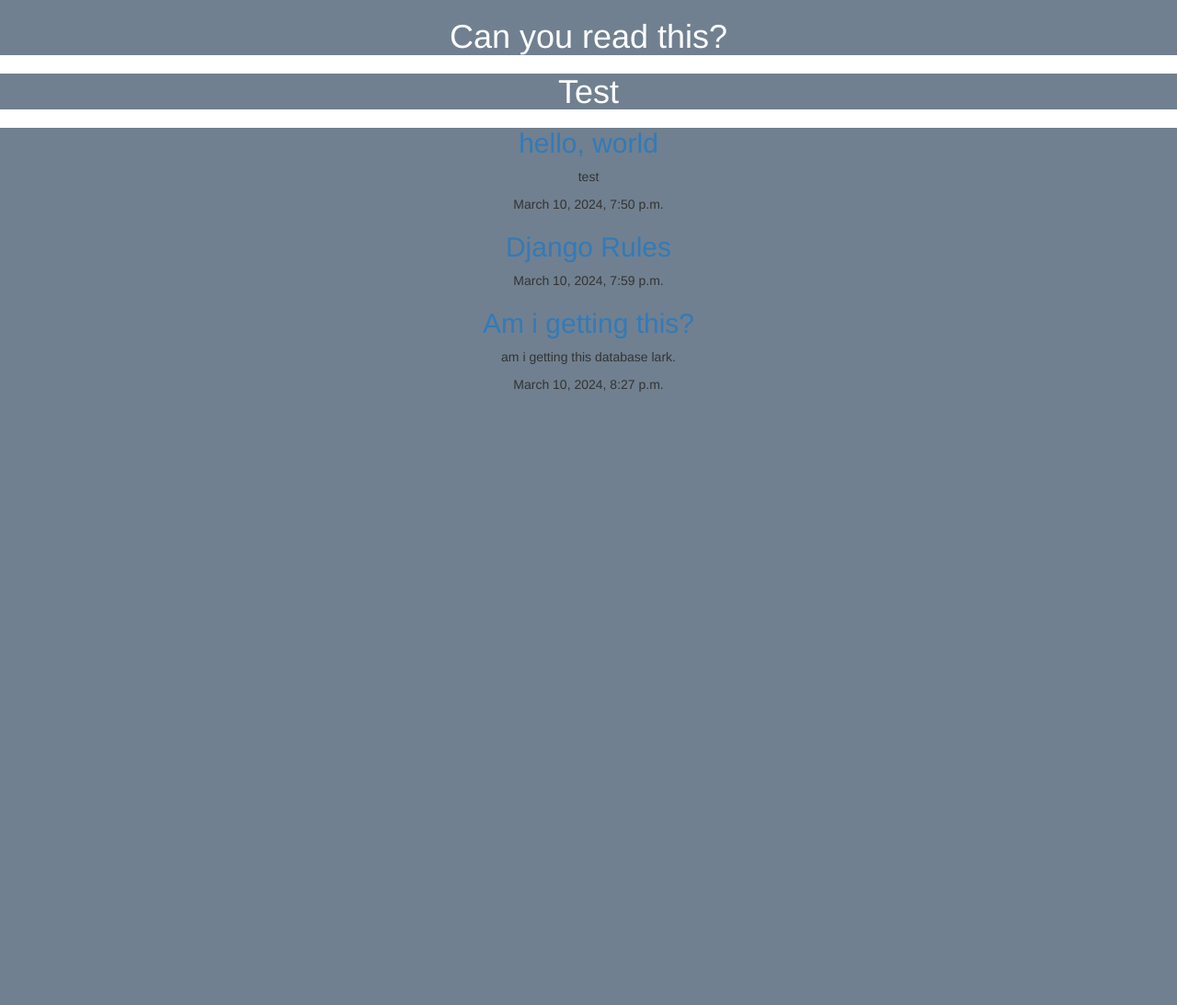
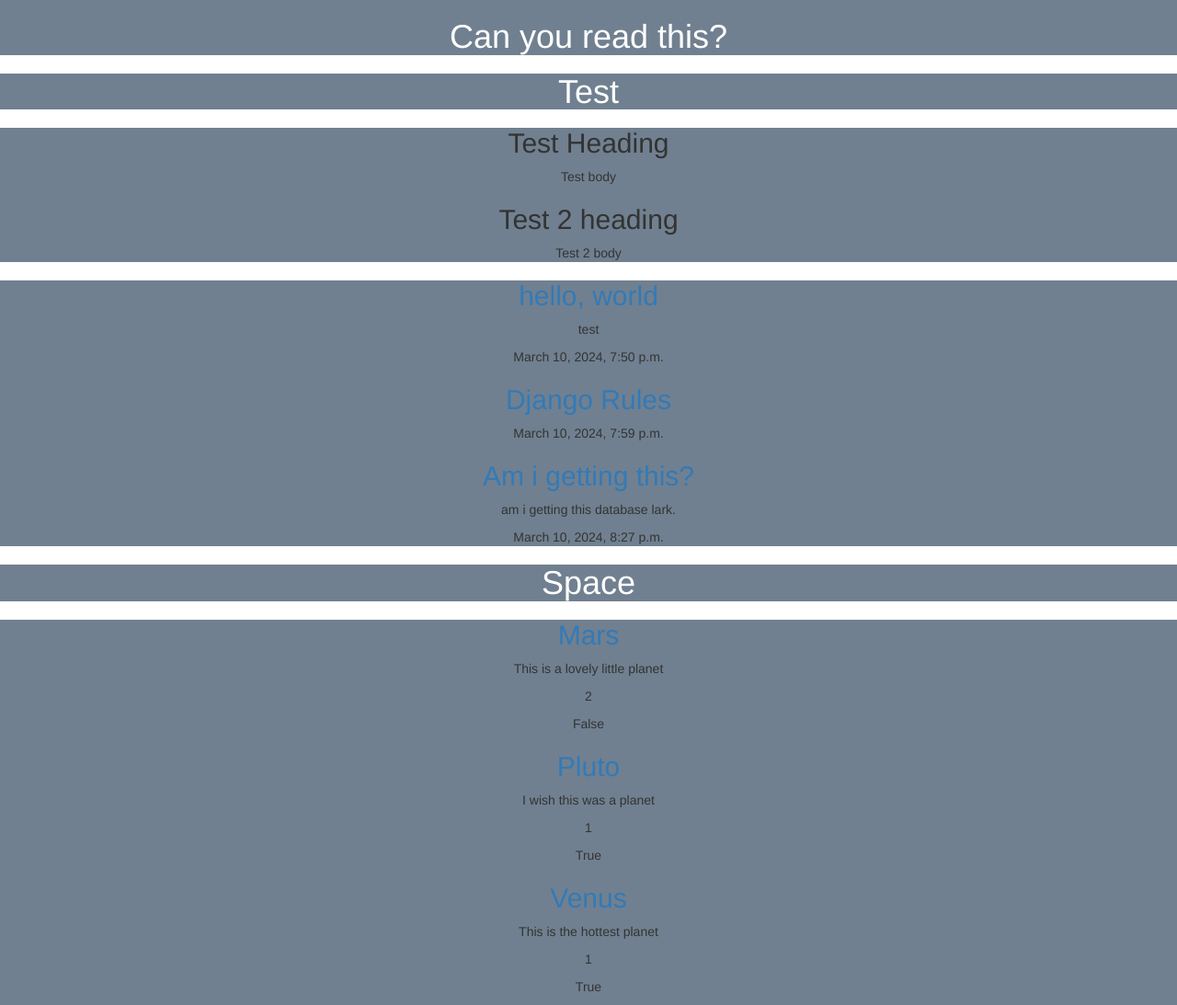
Before and after one commit to MartinBradbury/django-practise, a Django app: page /firstview in a window 1280 px wide. Shown: the whole page at 92% size. Before the commit the page ends 426 px from the top, so only its background shows below. Run offline with Django 4.2, Linux system fonts and the light colour scheme; data comes from the database, SQL or seed files in the repository; both versions use the stored data as it was after the commit; some libraries are stand-ins or nearby versions.

Commit message:
created space db and linked to view and put into html

```diff
--- a/first_app/admin.py
+++ b/first_app/admin.py
@@ -1,6 +1,7 @@
 from django.contrib import admin
-from .models import Article, Test
+from .models import Article, Test, Space
 
 # Register your models here.
 admin.site.register(Article)
 admin.site.register(Test)
+admin.site.register(Space)
--- a/first_app/models.py
+++ b/first_app/models.py
@@ -17,3 +17,12 @@ class Test(models.Model):
 
     def __str__(self):
         return self.title
+
+class Space(models.Model):
+    title = models.CharField(max_length=100)
+    body = models.TextField()
+    status = models.IntegerField()
+    flagged = models.BooleanField()
+
+    def __str__(self):
+        return self.title
--- a/first_app/templates/index.html
+++ b/first_app/templates/index.html
@@ -19,6 +19,7 @@
     <div class="pictures">
         {% for test in tests %}
         <h2>{{ test.title }}</h2>
+        <p>{{ test.body }}</p>
 
         {% endfor %}
     </div>
@@ -31,7 +32,17 @@
         </div>
         {% endfor %}
     </div>
-
+    <h1>Space</h1>
+    <div class="space">
+        {% for space in space %}
+        <div class="planets">
+            <h2><a href="">{{ space.title }}</a></h2>
+            <p>{{ space.body }}</p>
+            <p>{{ space.status }}</p>
+            <p>{{ space.flagged }}</p>
+        </div>
+        {% endfor %}
+    </div>
 
 
 <script src="https://cdnjs.cloudflare.com/ajax/libs/jquery/3.5.1/jquery.min.js"></script>
--- a/first_app/views.py
+++ b/first_app/views.py
@@ -1,18 +1,20 @@
 from django.shortcuts import render
-from .models import Test, Article
+from .models import Test, Article, Space
 
 # Create your views here.
 def firstview(request):
-    test = Test.objects.all()
+    tests = Test.objects.all()
     articles = Article.objects.all().order_by('date')
+    space = Space.objects.all().order_by('flagged')
 
 
     return render(
         request,
         "index.html",
         {
-            'test': test,
+            'tests': tests,
             'articles': articles,
+            'space': space,
 
 
         },
```
Also changed, not shown: db.sqlite3, first_app/migrations/0004_space.py (added).
